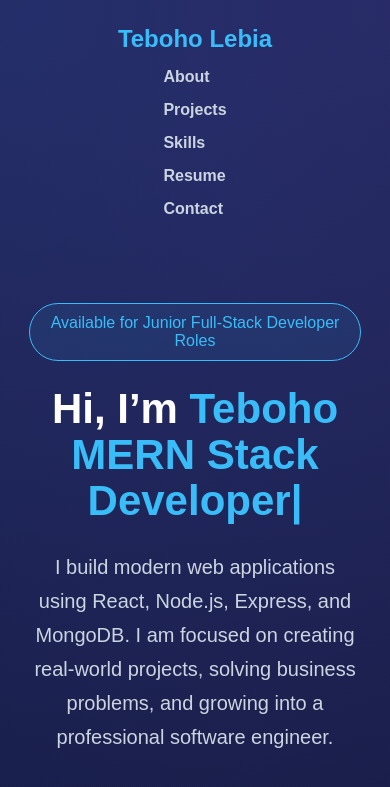
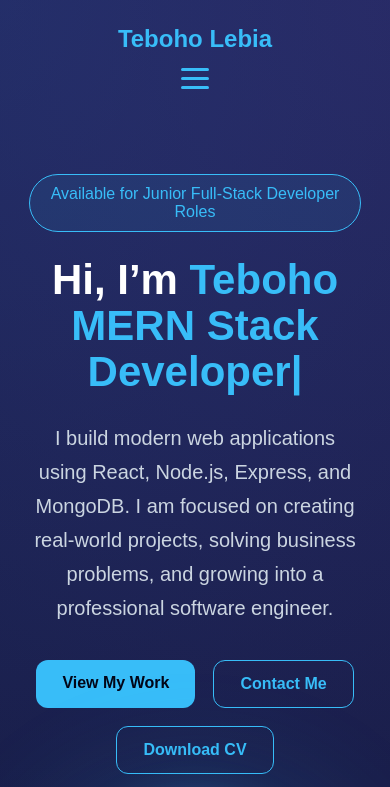
Before and after one commit to TechBoho/teboho-portfolio, a React (Vite) app: page / in a window 390 px wide. Shown: the top 787 px of the page. Built offline with nearby package versions, Linux system fonts and the light colour scheme.

Commit message:
Added responsive mobile hamburger menu

```diff
--- a/src/App.css
+++ b/src/App.css
@@ -388,3 +388,60 @@ body {
   opacity: 1;
   transform: translateY(0);
 }
+.hamburger {
+  display: none;
+  flex-direction: column;
+  cursor: pointer;
+  gap: 6px;
+  z-index: 1000;
+}
+
+.hamburger span {
+  width: 28px;
+  height: 3px;
+  background: #38bdf8;
+  border-radius: 10px;
+  transition: 0.3s;
+}
+
+.hamburger.active span:nth-child(1) {
+  transform: rotate(45deg) translateY(12px);
+}
+
+.hamburger.active span:nth-child(2) {
+  opacity: 0;
+}
+
+.hamburger.active span:nth-child(3) {
+  transform: rotate(-45deg) translateY(-12px);
+}
+
+@media (max-width: 900px) {
+  .hamburger {
+    display: flex;
+  }
+
+  .nav-links {
+    position: absolute;
+    top: 90px;
+    right: 5%;
+    background: rgba(15, 23, 42, 0.97);
+    backdrop-filter: blur(12px);
+    flex-direction: column;
+    width: 220px;
+    padding: 25px;
+    border-radius: 18px;
+    border: 1px solid rgba(148, 163, 184, 0.2);
+
+    opacity: 0;
+    pointer-events: none;
+    transform: translateY(-15px);
+    transition: 0.3s;
+  }
+
+  .nav-links.open {
+    opacity: 1;
+    pointer-events: auto;
+    transform: translateY(0);
+  }
+}
--- a/src/App.jsx
+++ b/src/App.jsx
@@ -1,9 +1,12 @@
 import "./App.css";
+import { useState } from "react";
 import { TypeAnimation } from "react-type-animation";
 import { useInView } from "react-intersection-observer";
 import profile from "./assets/profile.jpg";
 
 function App() {
+
+  const [menuOpen, setMenuOpen] = useState(false);
 
   const RevealSection = ({ children, className = "", id = "" }) => {
   const { ref, inView } = useInView({
@@ -55,7 +58,16 @@ function App() {
       <nav className="navbar">
   <h2>Teboho Lebia</h2>
 
-        <div className="nav-links">
+  <div
+    className={`hamburger ${menuOpen ? "active" : ""}`}
+    onClick={() => setMenuOpen(!menuOpen)}
+  >
+    <span></span>
+    <span></span>
+    <span></span>
+  </div>
+
+  <div className={`nav-links ${menuOpen ? "open" : ""}`}>
     <a href="#about">About</a>
     <a href="#projects">Projects</a>
     <a href="#skills">Skills</a>
```
Lines whose indentation alone changed are shown as unchanged.
